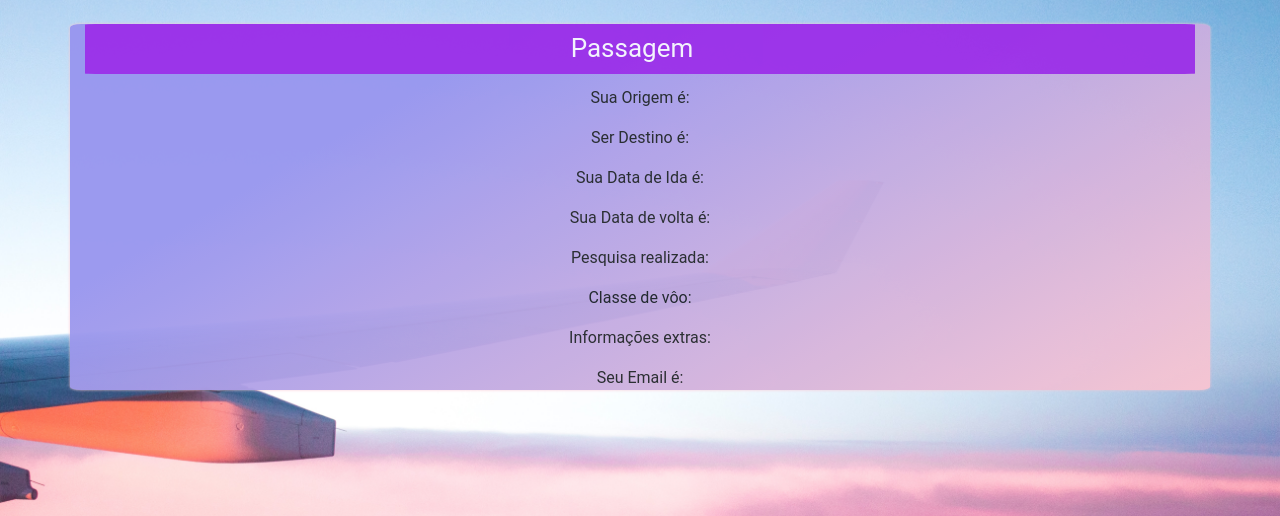
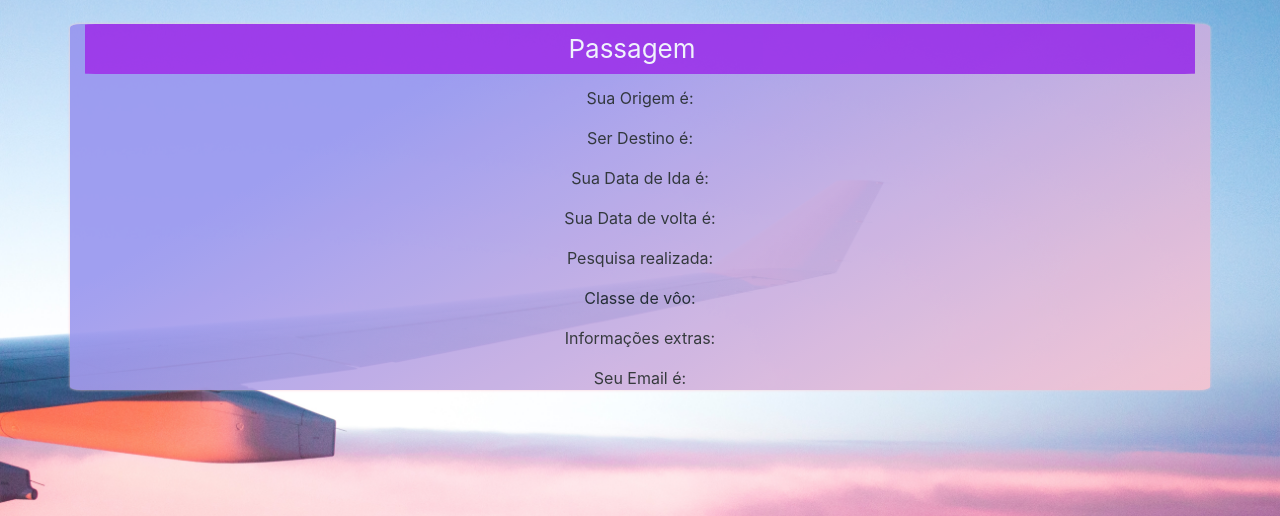
Before and after one commit to 6abi/formularios-django, a Django app: template templates/minha_consulta.html in a window 1280 px wide. Shown: the top 516 px of the page. Run offline with Django 3.2, Linux system fonts and the light colour scheme; the template is opened without the code that fills it, so the values that code supplies are empty; some libraries are stand-ins or nearby versions.

Commit message:
Finalizado

```diff
--- a/static/styles.css
+++ b/static/styles.css
@@ -1,7 +1,6 @@
-@import url('http:fonts.googleapis.com/css?family=Roboto');
 
 body {
-    font-family: 'Roboto', sans-serif;
+
     background: url(img/background.jpg) no-repeat center center fixed;
     background-size: cover;
 }
@@ -10,13 +9,12 @@
     background-color: #f9c5d1;
     background-image: linear-gradient(330deg, #f9c5d1 0%, #9795ef 74%);
     border-radius: 0.98%;
-    opacity: .95;
+    opacity: .90;
     box-shadow: 0px 0px 3px #f9c5d1;
 
 }
 
 .navbar-bottom{
-
     background-color: #9921e8;
     opacity: .90;
     border-radius: 0.98%;
--- a/templates/index.html
+++ b/templates/index.html
@@ -1,6 +1,6 @@
 
 {% extends "base.html" %}
-
+{% load static %}
 {% block content %}
 {% load widget_tweaks %}
 <section class=" container col-8">
--- a/templates/minha_consulta.html
+++ b/templates/minha_consulta.html
@@ -1,6 +1,6 @@
 
 {% extends "base.html" %}
-
+{% load static %}
 {% block content %}
 <p>Sua Origem é: {{ form.origem.value }}</p>
 <p>Ser Destino é: {{ form.destino.value }}</p>
```
